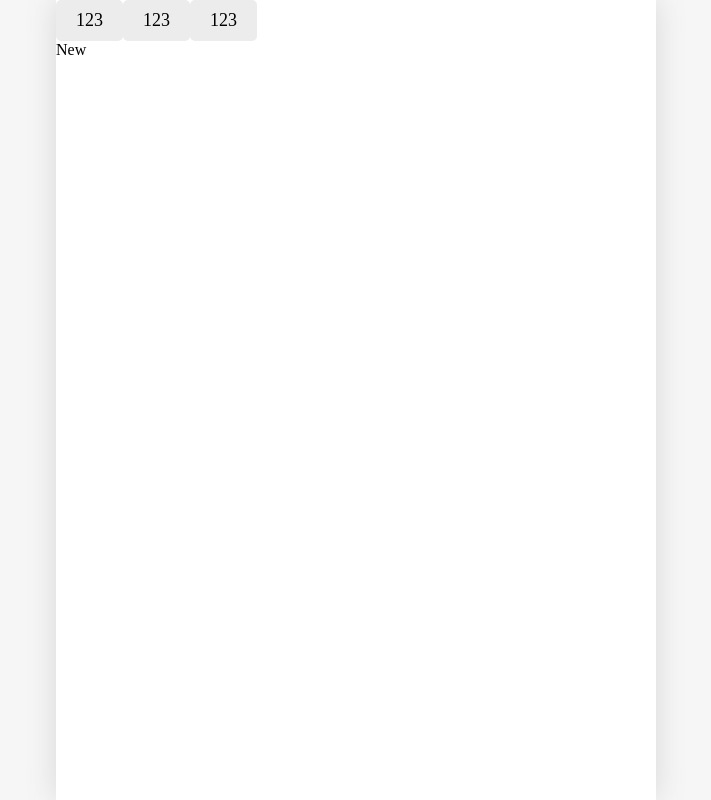
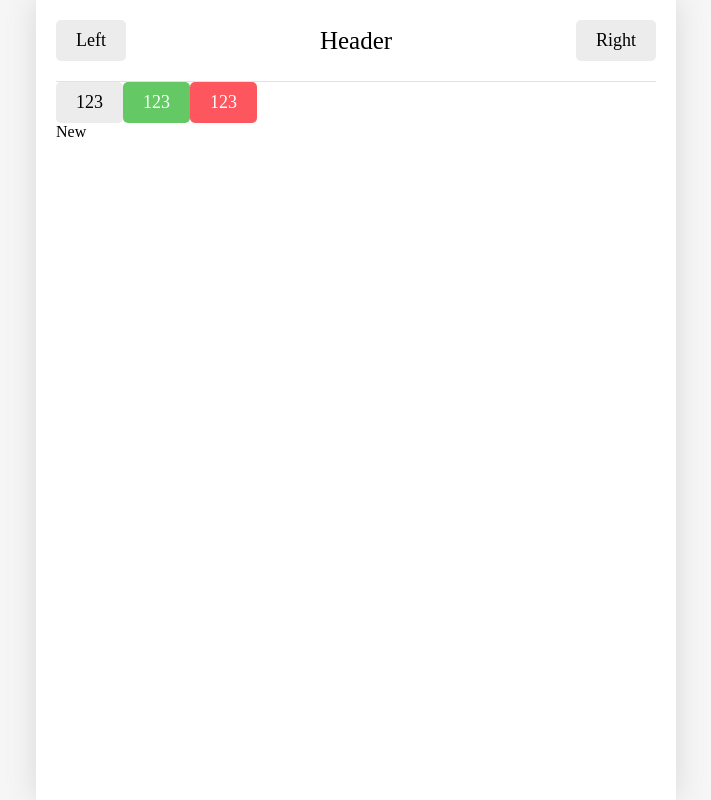
Before and after one commit to subin114/onebite-react, a React (Vite) app in the folder section12/: page /new in a window 1280 px wide. Shown: the whole page, without its empty margins (284-995 px from the left). Built offline with nearby package versions, Linux system fonts and the light colour scheme; a web font is replaced by a local one.

Commit message:
공통 컴포넌트 구현

```diff
--- a/section12/src/App.jsx
+++ b/section12/src/App.jsx
@@ -5,6 +5,7 @@
 import New from "./pages/New";
 import Notfound from "./pages/Notfound";
 import Button from "./components/Button";
+import Header from "./components/Header";
 
 import { getEmotionImage } from "./util/get-emotion-image";
 
@@ -20,9 +21,14 @@
 
   return (
     <>
+      <Header
+        title={"Header"}
+        leftChild={<Button text={"Left"} />}
+        rightChild={<Button text={"Right"} />}
+      />
+
       <Button
         text={"123"}
-        type={"DEFAULT"}
         onClick={() => {
           console.log("DEFAULT 버튼 클릭!");
         }}
--- a/section12/src/components/Button.scss
+++ b/section12/src/components/Button.scss
@@ -7,3 +7,13 @@
   font-size: 18px;
   white-space: nowrap;
 }
+
+.Button_POSITIVE {
+  background-color: rgb(100, 201, 100);
+  color: white;
+}
+
+.Button_NEGATIVE {
+  background-color: rgb(253, 86, 95);
+  color: white;
+}
--- /dev/null
+++ b/section12/src/components/Header.jsx
@@ -0,0 +1,13 @@
+import "./Header.scss";
+
+const Header = ({ title, leftChild, rightChild }) => {
+  return (
+    <header className="Header">
+      <div className="header_left">{leftChild}</div>
+      <div className="header_center">{title}</div>
+      <div className="header_right">{rightChild}</div>
+    </header>
+  );
+};
+
+export default Header;
--- /dev/null
+++ b/section12/src/components/Header.scss
@@ -0,0 +1,26 @@
+.Header {
+  display: flex;
+  align-items: center;
+  padding: 20px 0px;
+  border-bottom: 1px solid rgb(226, 226, 226);
+
+  > div {
+    display: flex;
+  }
+
+  .header_center {
+    width: 50%;
+    font-size: 25px;
+    justify-content: center;
+  }
+
+  .header_left {
+    width: 25%;
+    justify-content: flex-start;
+  }
+
+  .header_right {
+    width: 25%;
+    justify-content: flex-end;
+  }
+}
--- a/section12/src/index.scss
+++ b/section12/src/index.scss
@@ -18,6 +18,7 @@
   min-height: 100vh;
   height: 100%;
   box-shadow: rgba(100, 100, 100, 0.2) 0px 0px 29px 0px;
+  padding: 0px 20px;
 }
 
 body * {
```
